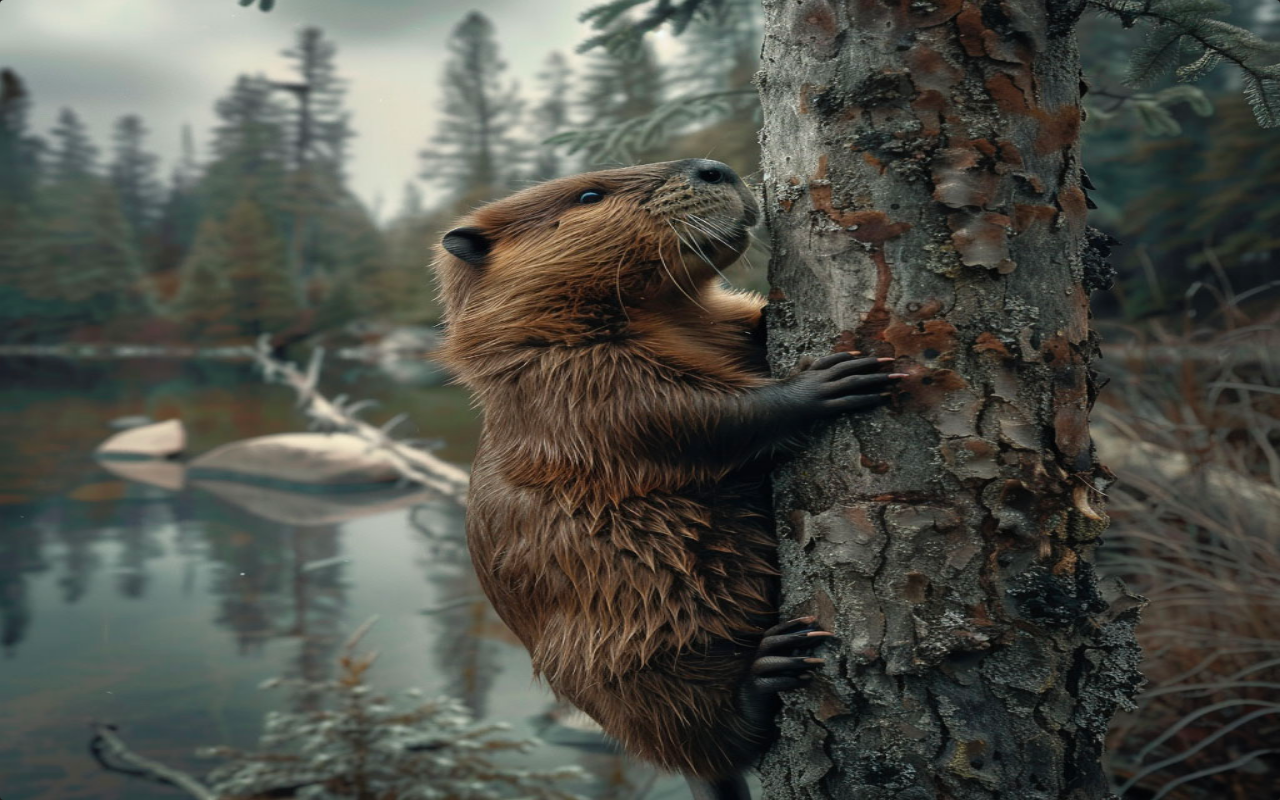
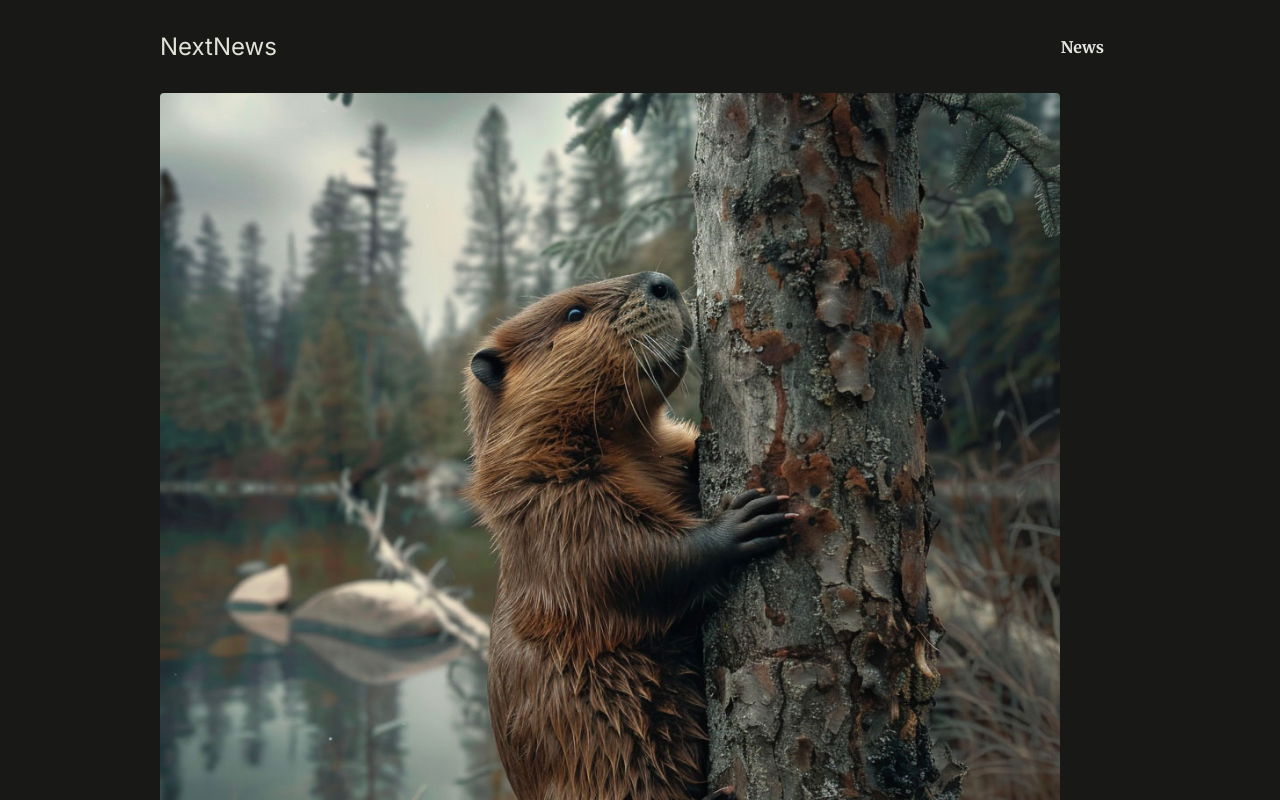
Before and after one commit to ArifEbrahim/next-news, a Next.js app: page /news/beaver-plague in a window 1280 px wide. Shown: the top 800 px of the page. Built offline with nearby package versions, Linux system fonts and the light colour scheme.

Commit message:
update image sizing

```diff
--- a/app/globals.css
+++ b/app/globals.css
@@ -143,12 +143,7 @@ ul {
   align-items: center;
 }
 
-.image-container{
-  height: 900px;
-}
-
 .news-article img {
-  width: 7rem;
   margin-bottom: 1rem;
   border-radius: 4px;
 }
--- a/app/news/[slug]/page.tsx
+++ b/app/news/[slug]/page.tsx
@@ -14,9 +14,12 @@ export default async function NewsDetailPage({
   return (
     <article className="news-article">
       <header>
-        <div className='image-container'>
-          <Image src={`/images/${article.image}`} alt={article.title} fill/>
-        </div>
+        <Image
+          src={`/images/${article.image}`}
+          alt={article.title}
+          height={900}
+          width={900}
+        />
         <h1>{article.title}</h1>
         <time dateTime={article.date}>{article.date}</time>
       </header>
```
